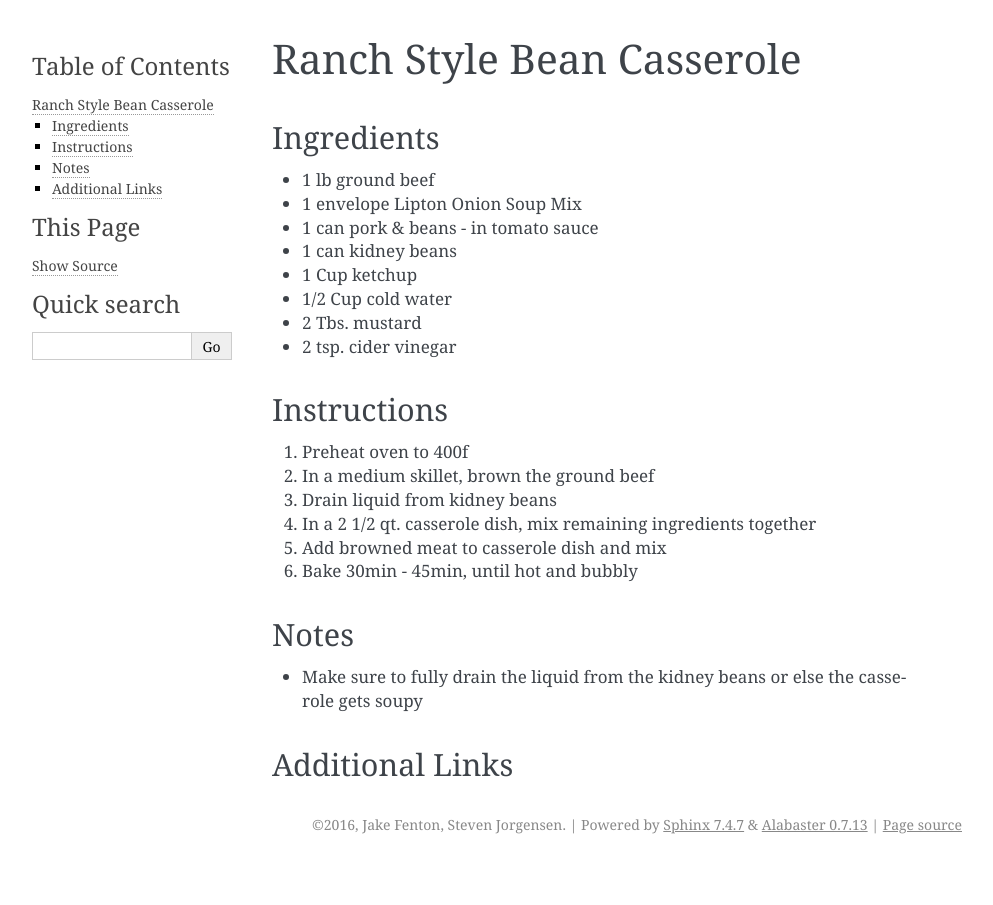
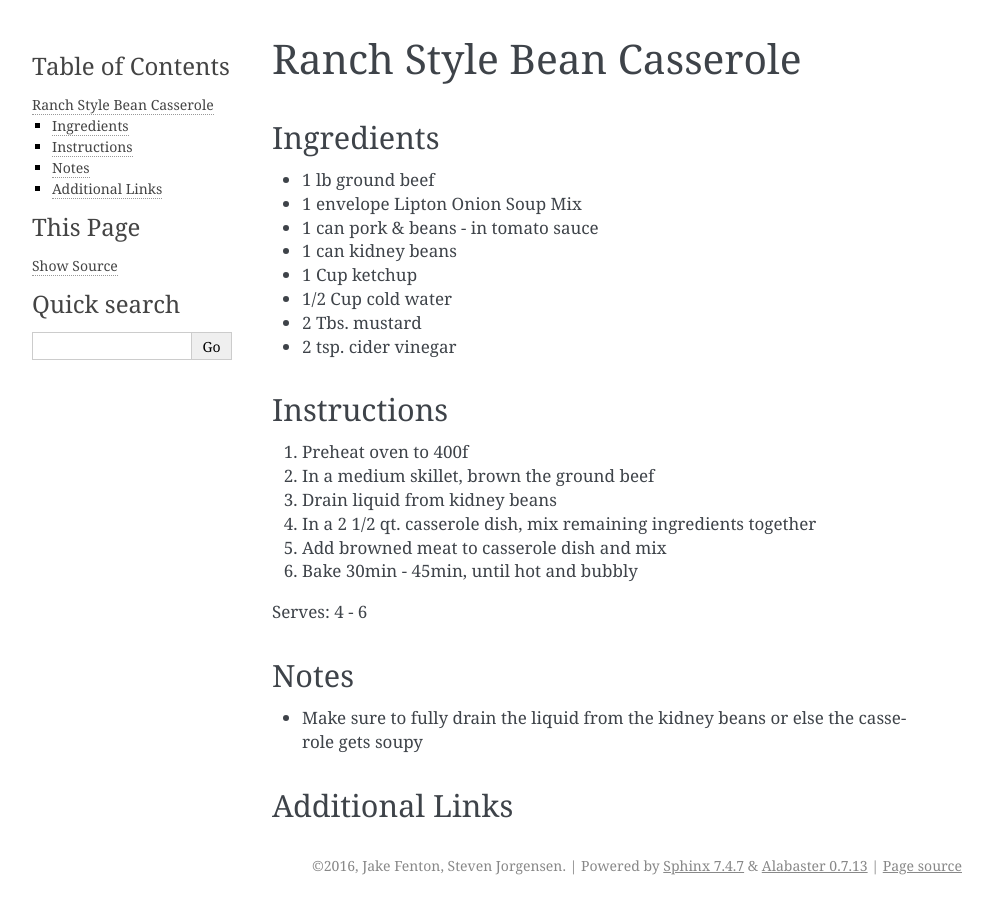
Before and after one commit to bocajnotnef/Recipys, a Sphinx documentation site: the page built from doc/Beef/ranch-style-beans.rst, in a window 1280 px wide. Shown: the whole page, without its empty margins (148-1141 px from the left). Built offline with Sphinx 7.4.7, drawn with Linux system fonts in a browser that asks for light colours.

Commit message:
Added servings section

```diff
--- a/doc/Beef/ranch-style-beans.rst
+++ b/doc/Beef/ranch-style-beans.rst
@@ -23,6 +23,8 @@ Instructions
 #. Add browned meat to casserole dish and mix
 #. Bake 30min - 45min, until hot and bubbly
 
+Serves: 4 - 6
+
 Notes
 -----
 * Make sure to fully drain the liquid from the kidney beans or else the casserole gets soupy
```
